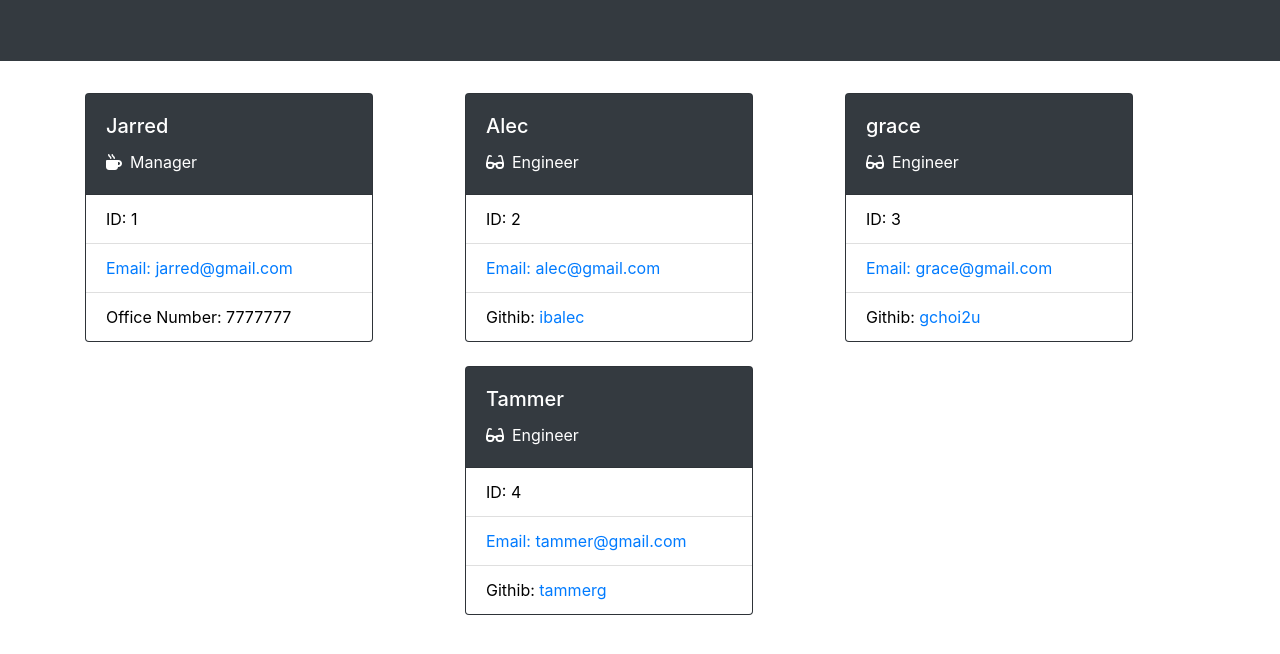
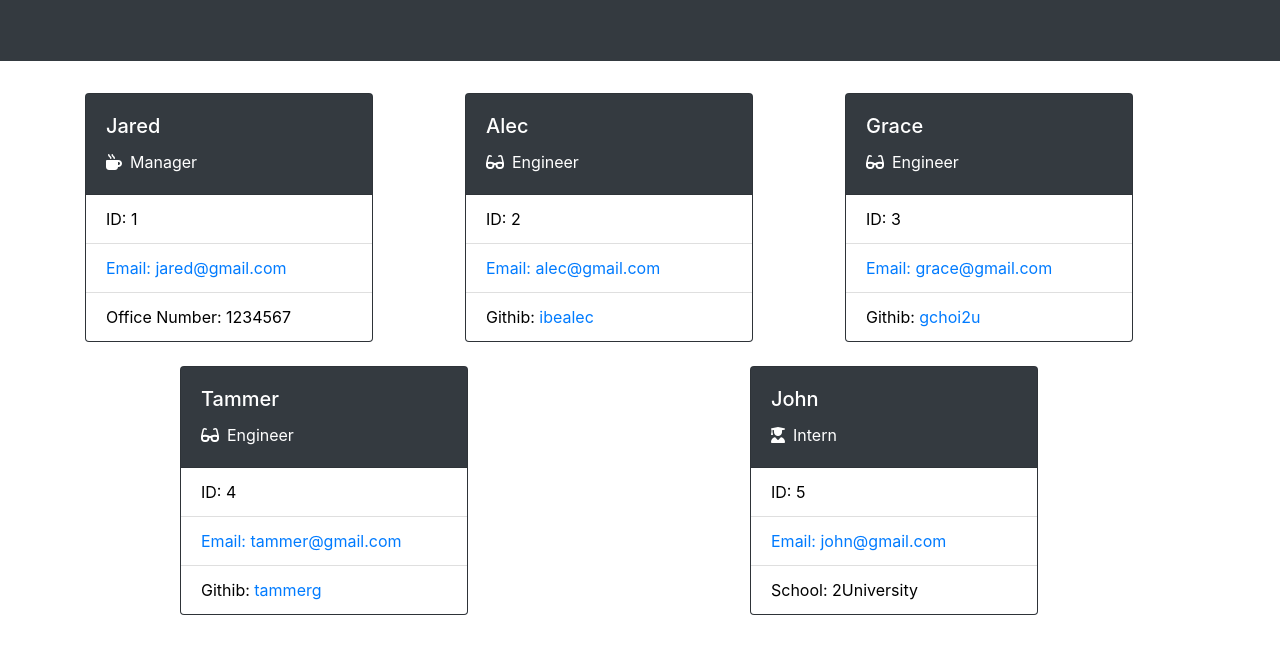
Before and after one commit to KarrynS/Team-Profile-Generator, a website: page dist/team.html in a window 1280 px wide. Shown: the part 134-788 px from the top of the page. Drawn offline with nearby package versions, Linux system fonts and the light colour scheme.

Commit message:
sample generated html

```diff
--- a/dist/team.html
+++ b/dist/team.html
@@ -22,13 +22,13 @@
                <div class="col mb-4">
                 <div class="card text-white bg-dark" style="width: 18rem;">
                     <div class="card-body">
-                        <h5 class="card-title"> Jarred</h5>
+                        <h5 class="card-title"> Jared</h5>
                         <p class="card-text"><i class="fas fa-mug-hot mr-2"></i>Manager</p>
                     </div>
                     <ul class="list-group list-group-flush">
                         <li class="list-group-item">ID: 1</li>
-                        <li class="list-group-item" ><a href="mailto: jarred@gmail.com" target="_blank">Email: jarred@gmail.com</a></li>
-                        <li class="list-group-item">Office Number: 7777777</li>
+                        <li class="list-group-item" ><a href="mailto: jared@gmail.com" target="_blank">Email: jared@gmail.com</a></li>
+                        <li class="list-group-item">Office Number: 1234567</li>
                     </ul>
                 </div>
             </div>
@@ -41,14 +41,14 @@
                     <ul class="list-group list-group-flush">
                         <li class="list-group-item">ID: 2</li>
                         <li class="list-group-item" ><a href="mailto: alec@gmail.com" target="_blank">Email: alec@gmail.com</a></li>
-                        <li class="list-group-item" >Githib:<a href="https://github.com/ibalec" target="_blank"> ibalec</a></li>
+                        <li class="list-group-item" >Githib:<a href="https://github.com/ibealec" target="_blank"> ibealec</a></li>
                     </ul>
                 </div>
             </div>
             <div class="col mb-4">
                 <div class="card text-white bg-dark" style="width: 18rem;">
                     <div class="card-body">
-                        <h5 class="card-title"> grace </h5>
+                        <h5 class="card-title"> Grace </h5>
                         <p class="card-text"><i class="fas fa-glasses mr-2"></i>Engineer</p>
                     </div>
                     <ul class="list-group list-group-flush">
@@ -71,6 +71,19 @@
                     </ul>
                 </div>
             </div>
+            <div class="col mb-4">
+                <div class="card text-white bg-dark" style="width: 18rem;">
+                    <div class="card-body">
+                        <h5 class="card-title">John</h5>
+                        <p class="card-text"><i class="fas fa-user-graduate mr-2"></i>Intern</p>
+                    </div>
+                    <ul class="list-group list-group-flush">
+                        <li class="list-group-item">ID: 5</li>
+                        <li class="list-group-item" ><a href="mailto: john@gmail.com" target="_blank">Email: john@gmail.com</a></li>
+                        <li class="list-group-item">School: 2University</li>
+                    </ul>
+                </div>
+            </div>
 
             </div>
         </div>
```
